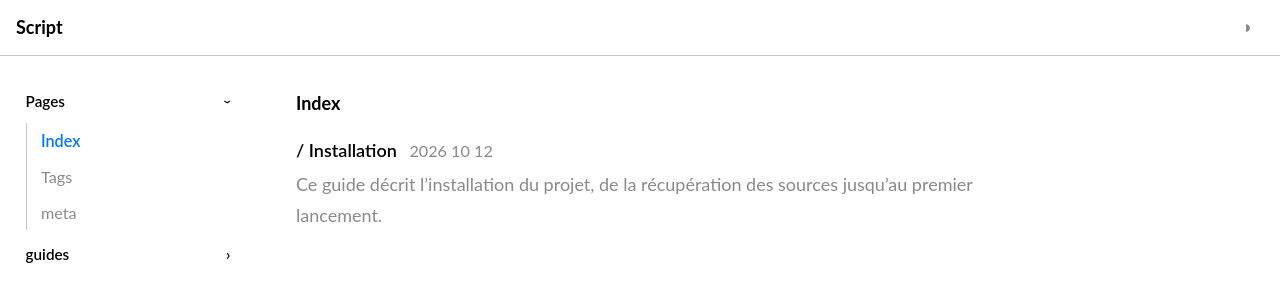
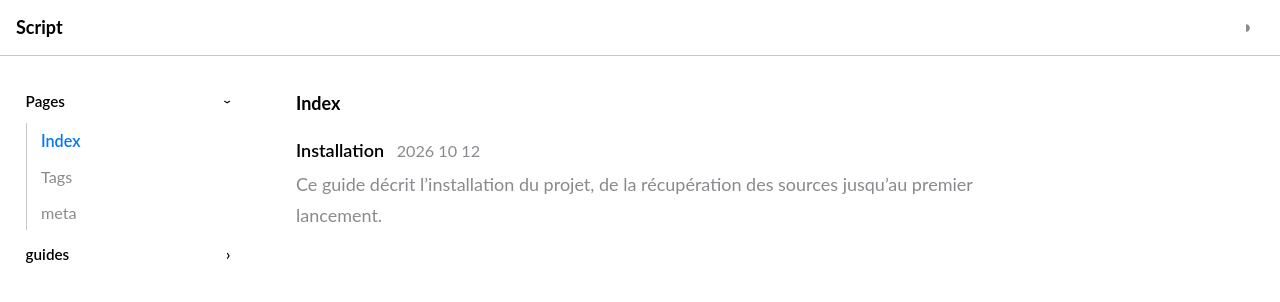
Before and after one commit to script-txt/script-txt.github.io, a Jekyll site: the page built from index.html, in a window 1280 px wide. Shown: the top 302 px of the page. Built offline with Jekyll 4.4.1, drawn with Linux system fonts in a browser that asks for light colours.

Commit message:
Reverse change

```diff
--- a/index.html
+++ b/index.html
@@ -6,7 +6,7 @@ nav_order: 1
 <ul class="post-list">
   {%- for post in sorted_posts %}
   <li>
-    <a class="post-title" href="{{ post.url | relative_url }}">/ {{ post.title }}</a>
+    <a class="post-title" href="{{ post.url | relative_url }}">{{ post.title }}</a>
     <time datetime="{{ post.date | date_to_xmlschema }}">{{ post.date | date: "%Y %m %d" }}</time>
     {{ post.excerpt }}
   </li>
```
